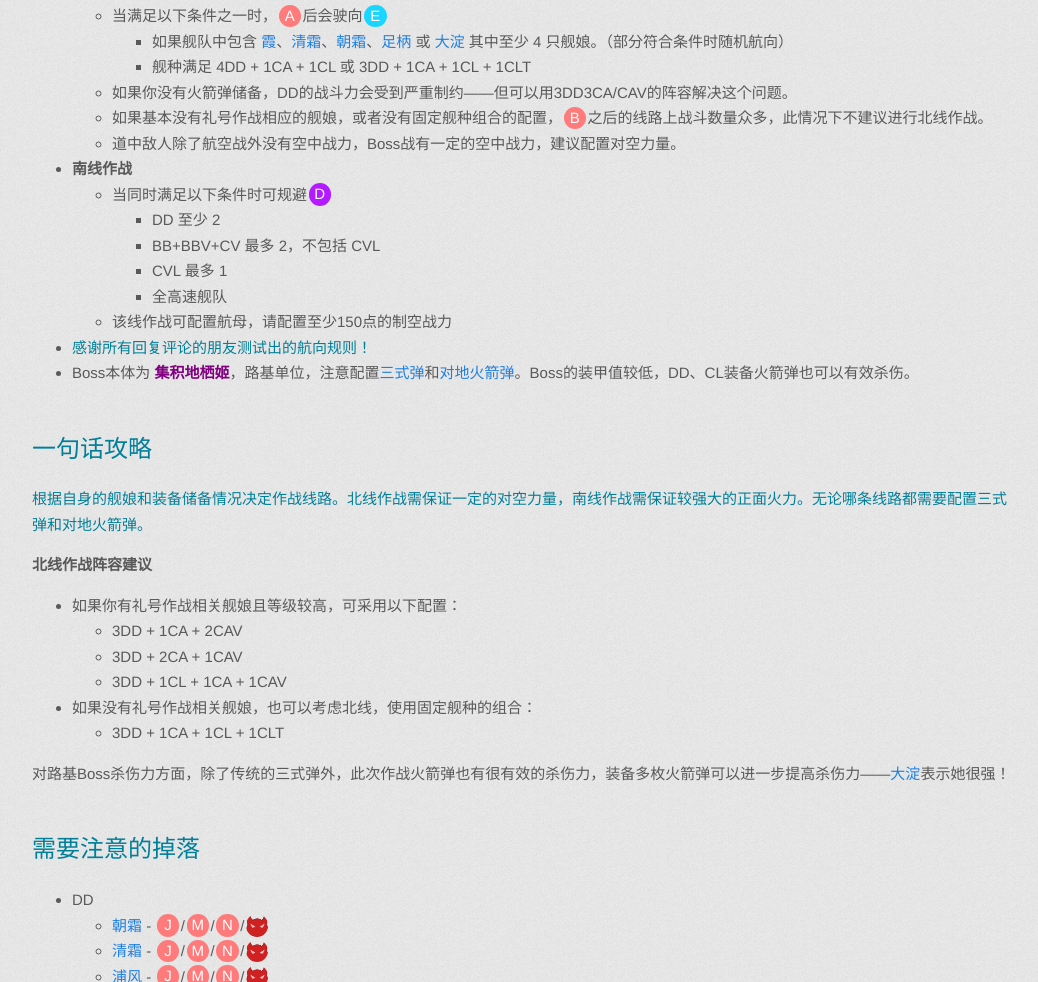
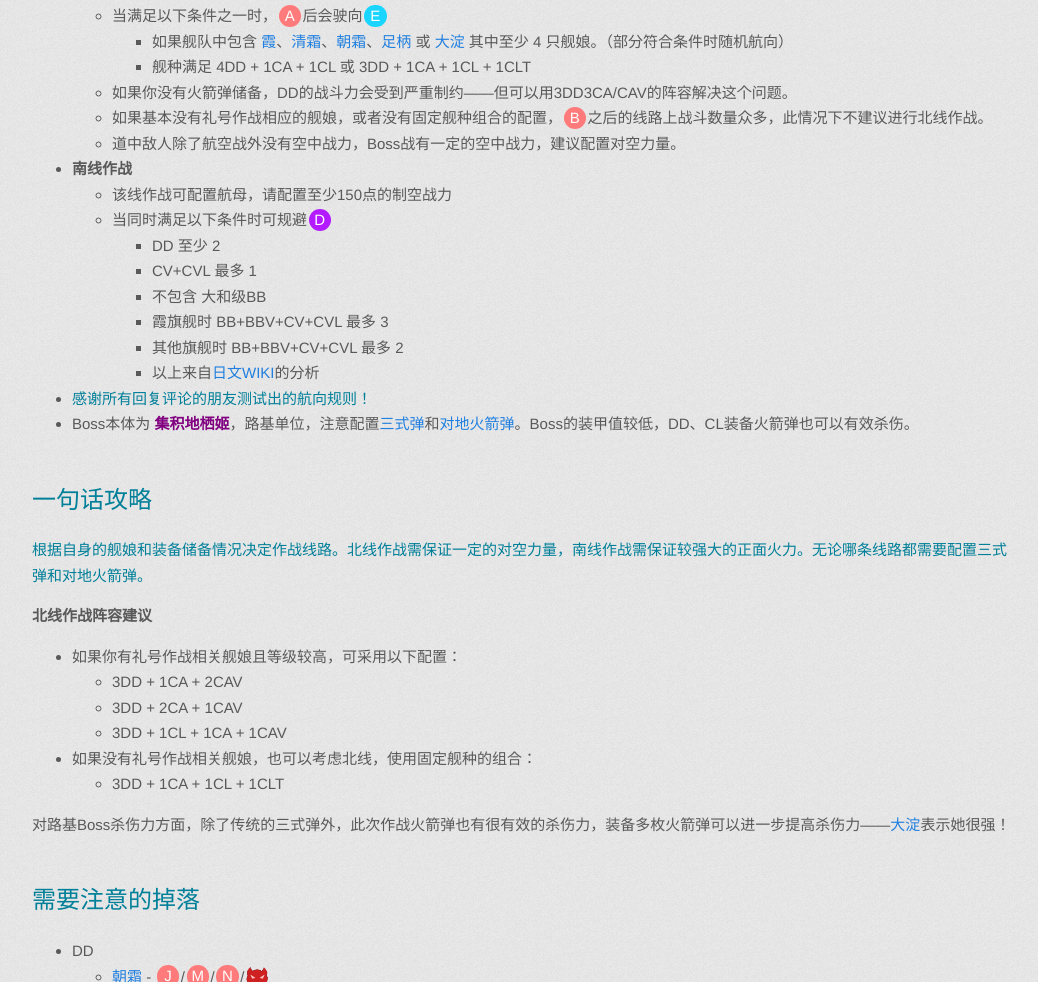
Before and after one commit to Diablohu/KanColle-Guide, a website: page guide/2016winter/e2/index.html in a window 1280 px wide. Shown: the part 1430-2412 px from the top of the page, without its empty margins (238-1276 px from the left). Drawn offline with Linux system fonts and the light colour scheme; a script that the page names is missing.

Commit message:
update e2

```diff
--- a/guide/2016winter/e2/index.html
+++ b/guide/2016winter/e2/index.html
@@ -72,14 +72,16 @@
 </ul>
 </li>
 <li><strong>南线作战</strong><ul>
+<li>该线作战可配置航母，请配置至少150点的制空战力</li>
 <li>当同时满足以下条件时可规避<span class="node node-air">D</span><ul>
 <li>DD 至少 2</li>
-<li>BB+BBV+CV 最多 2，不包括 CVL</li>
-<li>CVL 最多 1</li>
-<li>全高速舰队</li>
+<li>CV+CVL 最多 1</li>
+<li>不包含 大和级BB</li>
+<li>霞旗舰时 BB+BBV+CV+CVL 最多 3</li>
+<li>其他旗舰时 BB+BBV+CV+CVL 最多 2</li>
+<li>以上来自<a href="http://wikiwiki.jp/kancolle/?%BD%D0%B7%E2%A1%AA%CE%E9%B9%E6%BA%EE%C0%EF#area2">日文WIKI</a>的分析</li>
 </ul>
 </li>
-<li>该线作战可配置航母，请配置至少150点的制空战力</li>
 </ul>
 </li>
 <li><span class="highlight">感谢所有回复评论的朋友测试出的航向规则！</span></li>
```
